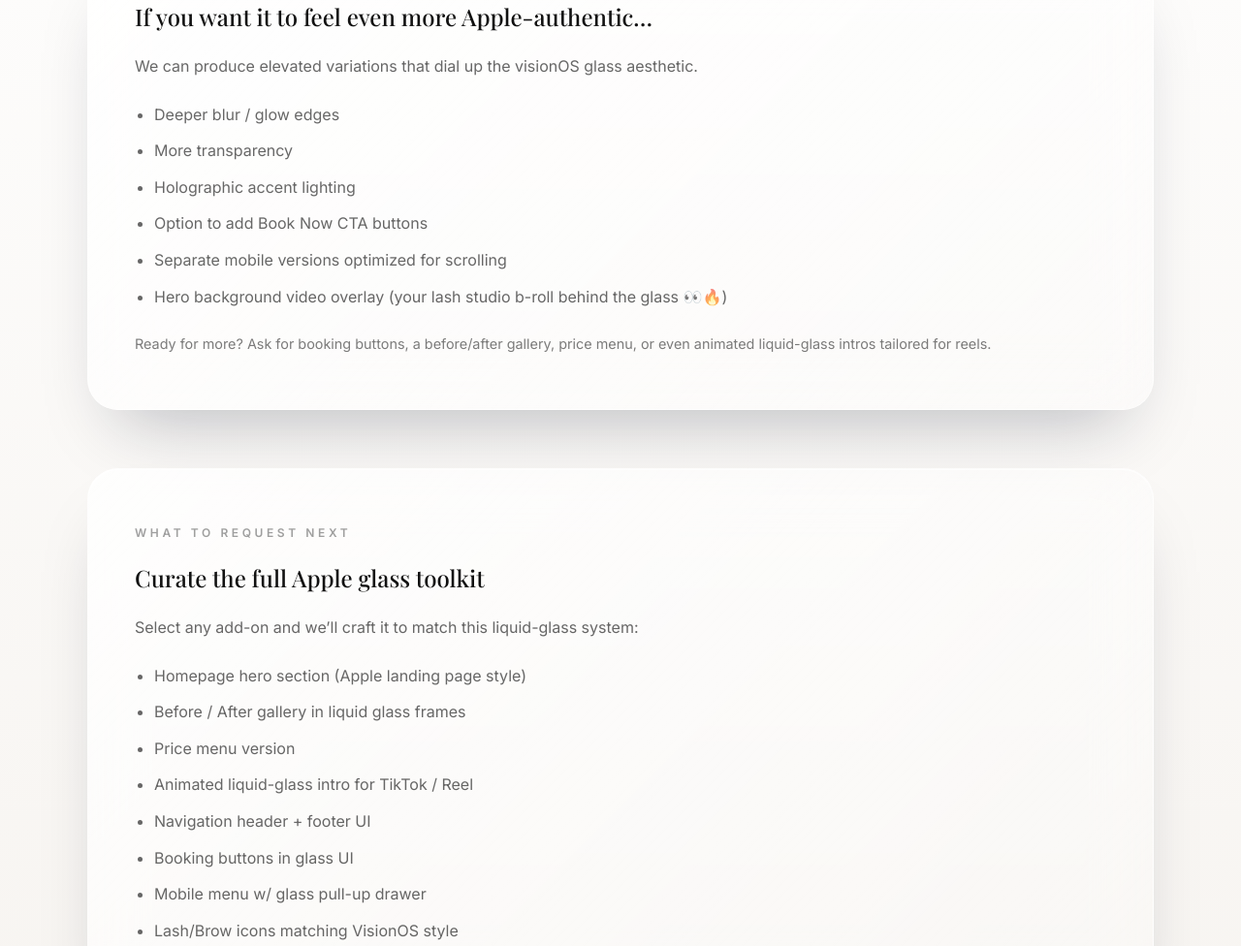
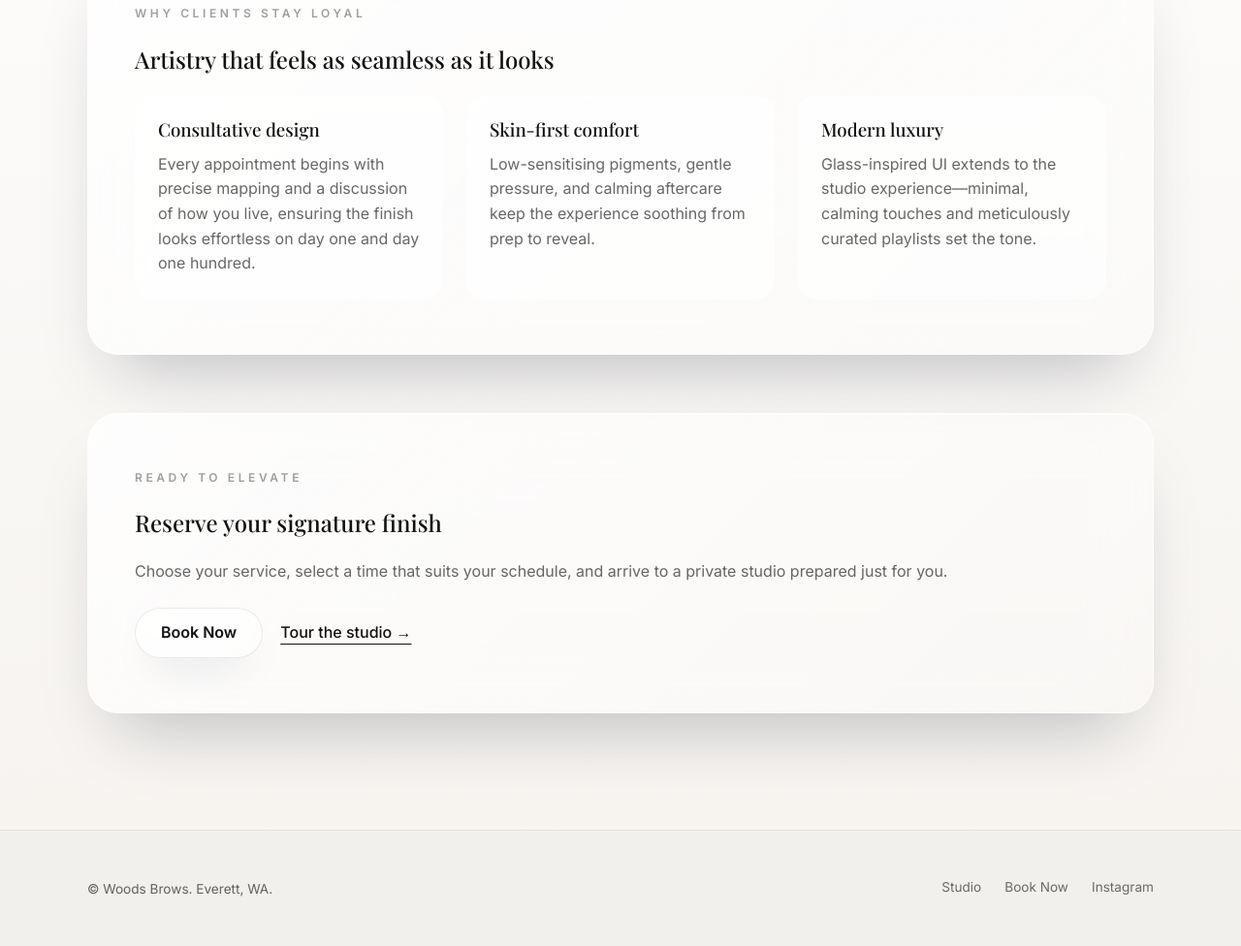
Before and after one commit to MrArod/Woods-brow, a website: page services.html in a window 1280 px wide. Shown: the part 1840-2816 px from the top of the page at 97% size. Drawn offline with nearby package versions, Linux system fonts and the light colour scheme.

Commit message:
Resolve services merge conflict copy

```diff
--- a/services.html
+++ b/services.html
@@ -71,37 +71,36 @@
       </article>
     </section>
 
-    <section class="services-callout">
+    <section class="services-highlights">
       <div class="glass-panel reveal-on-scroll">
-        <h2>If you want it to feel even more Apple-authentic…</h2>
-        <p>We can produce elevated variations that dial up the visionOS glass aesthetic.</p>
-        <ul class="callout-list">
-          <li>Deeper blur / glow edges</li>
-          <li>More transparency</li>
-          <li>Holographic accent lighting</li>
-          <li>Option to add Book Now CTA buttons</li>
-          <li>Separate mobile versions optimized for scrolling</li>
-          <li>Hero background video overlay (your lash studio b-roll behind the glass 👀🔥)</li>
-        </ul>
-        <p class="callout-footnote">Ready for more? Ask for booking buttons, a before/after gallery, price menu, or even animated liquid-glass intros tailored for reels.</p>
+        <p class="eyebrow">Why clients stay loyal</p>
+        <h2>Artistry that feels as seamless as it looks</h2>
+        <div class="services-highlights-grid">
+          <div class="highlight-card">
+            <h3>Consultative design</h3>
+            <p>Every appointment begins with precise mapping and a discussion of how you live, ensuring the finish looks effortless on day one and day one hundred.</p>
+          </div>
+          <div class="highlight-card">
+            <h3>Skin-first comfort</h3>
+            <p>Low-sensitising pigments, gentle pressure, and calming aftercare keep the experience soothing from prep to reveal.</p>
+          </div>
+          <div class="highlight-card">
+            <h3>Modern luxury</h3>
+            <p>Glass-inspired UI extends to the studio experience—minimal, calming touches and meticulously curated playlists set the tone.</p>
+          </div>
+        </div>
       </div>
     </section>
 
-    <section class="services-followup">
+    <section class="services-cta">
       <div class="glass-panel reveal-on-scroll">
-        <p class="eyebrow">What to request next</p>
-        <h2>Curate the full Apple glass toolkit</h2>
-        <p>Select any add-on and we’ll craft it to match this liquid-glass system:</p>
-        <ul class="callout-list">
-          <li>Homepage hero section (Apple landing page style)</li>
-          <li>Before / After gallery in liquid glass frames</li>
-          <li>Price menu version</li>
-          <li>Animated liquid-glass intro for TikTok / Reel</li>
-          <li>Navigation header + footer UI</li>
-          <li>Booking buttons in glass UI</li>
-          <li>Mobile menu w/ glass pull-up drawer</li>
-          <li>Lash/Brow icons matching VisionOS style</li>
-        </ul>
+        <p class="eyebrow">Ready to elevate</p>
+        <h2>Reserve your signature finish</h2>
+        <p>Choose your service, select a time that suits your schedule, and arrive to a private studio prepared just for you.</p>
+        <div class="cta-row">
+          <a class="btn" href="booking.html">Book Now</a>
+          <a class="link" href="index.html#studio">Tour the studio →</a>
+        </div>
       </div>
     </section>
   </main>
--- a/style.css
+++ b/style.css
@@ -437,38 +437,50 @@ p {
   margin-top: 10px;
 }
 
-.services-callout,
-.services-followup {
+.services-highlights,
+.services-cta {
   padding: 60px 5vw 0;
 }
 
-.services-callout .glass-panel,
-.services-followup .glass-panel {
+.services-highlights .glass-panel,
+.services-cta .glass-panel {
   max-width: 1100px;
   margin: 0 auto;
   padding: 56px 48px;
-  display: grid;
+  display: flex;
+  flex-direction: column;
   gap: 24px;
 }
 
-.callout-list {
-  margin: 0;
-  padding-left: 20px;
-  color: var(--soft-ink);
-  list-style: disc;
+.services-highlights-grid {
+  display: grid;
+  gap: 24px;
+  grid-template-columns: repeat(auto-fit, minmax(220px, 1fr));
 }
 
-.callout-list li + li {
-  margin-top: 12px;
+.highlight-card {
+  padding: 24px;
+  border-radius: calc(var(--radius-lg) - 12px);
+  background: rgba(255, 255, 255, 0.6);
+  box-shadow: inset 0 1px 0 rgba(255, 255, 255, 0.65);
+  color: var(--soft-ink);
+  display: flex;
+  flex-direction: column;
+  gap: 12px;
 }
 
-.callout-footnote {
-  font-size: 0.9rem;
-  color: rgba(17, 17, 17, 0.55);
+.highlight-card h3 {
+  font-family: 'Playfair Display', serif;
+  font-weight: 500;
+  color: var(--ink);
 }
 
-.services-followup {
+.services-cta {
   padding-bottom: 120px;
+}
+
+.services-cta .cta-row {
+  margin-top: 0;
 }
 
 .booking {
@@ -608,8 +620,8 @@ p {
     padding: 36px;
   }
 
-  .services-callout .glass-panel,
-  .services-followup .glass-panel {
+  .services-highlights .glass-panel,
+  .services-cta .glass-panel {
     padding: 44px 32px;
   }
 
@@ -651,8 +663,8 @@ p {
     justify-content: center;
   }
 
-  .services-callout .glass-panel,
-  .services-followup .glass-panel {
+  .services-highlights .glass-panel,
+  .services-cta .glass-panel {
     padding: 36px 26px;
   }
 
```
